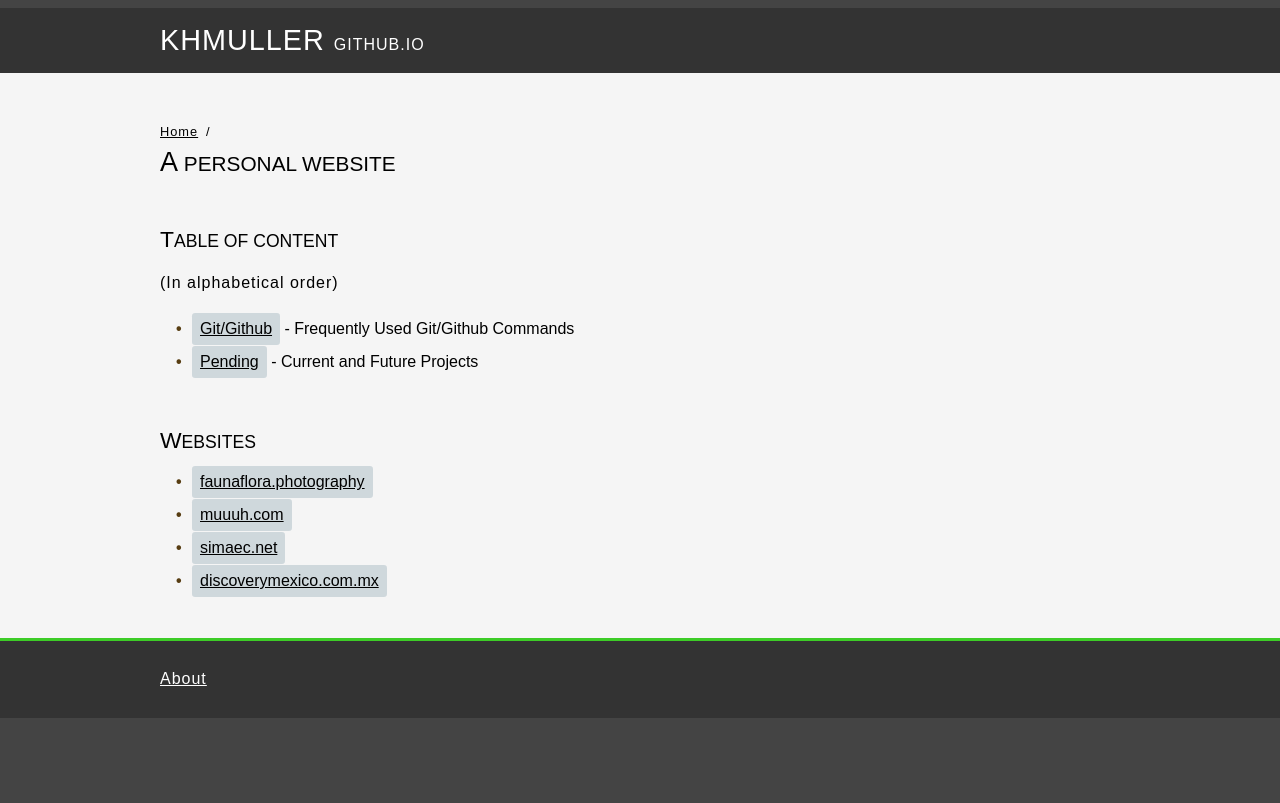
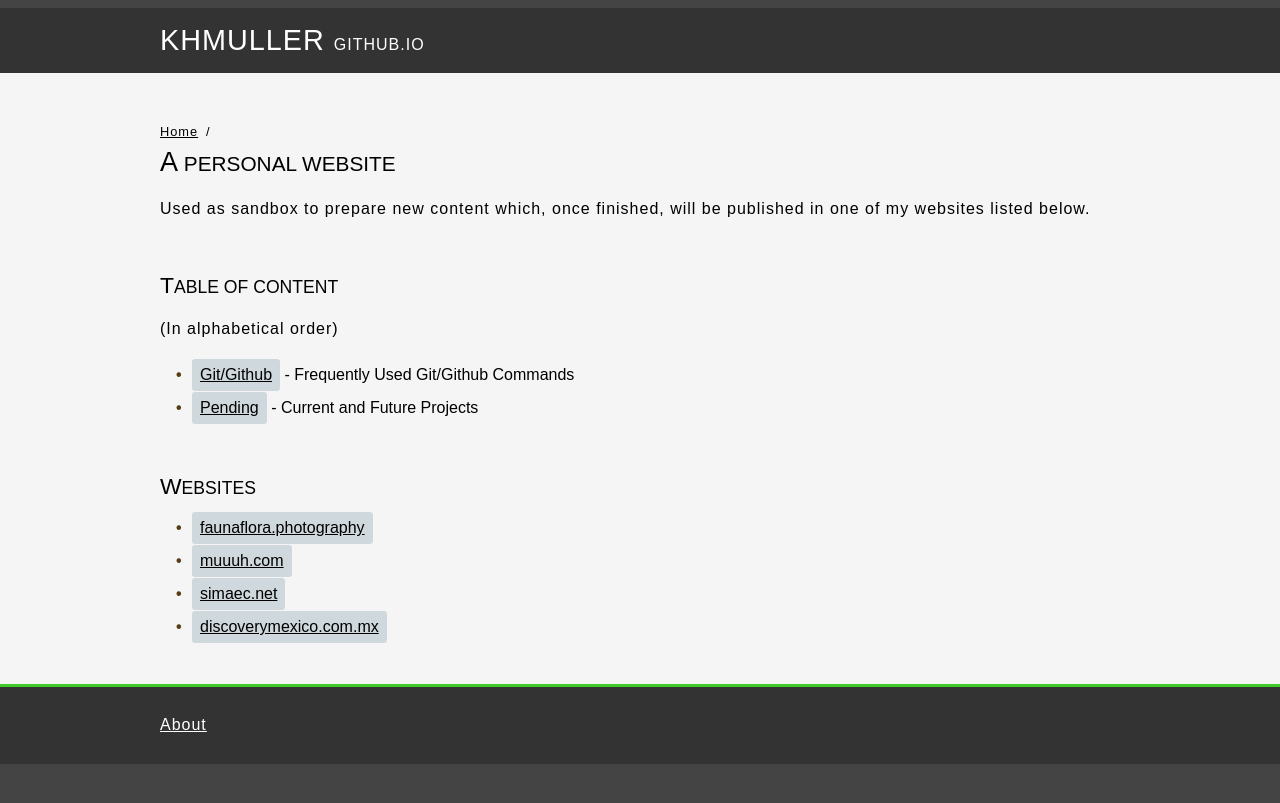
Before and after one commit to KHMuller/khmuller.github.io, a Jekyll site: the page built from index.md, in a window 1280 px wide. Shown: the top 803 px of the page. Built offline with Jekyll 4.4.1, drawn with Linux system fonts in a browser that asks for light colours.

Commit message:
Update index.md

```diff
--- a/index.md
+++ b/index.md
@@ -6,6 +6,8 @@ canonical: https://khmuller.github.io
 ---
 
 ## A Personal Website
+
+Used as sandbox to prepare new content which, once finished, will be published in one of my websites listed below.
 
 ### Table of Content
 (In alphabetical order)
```
